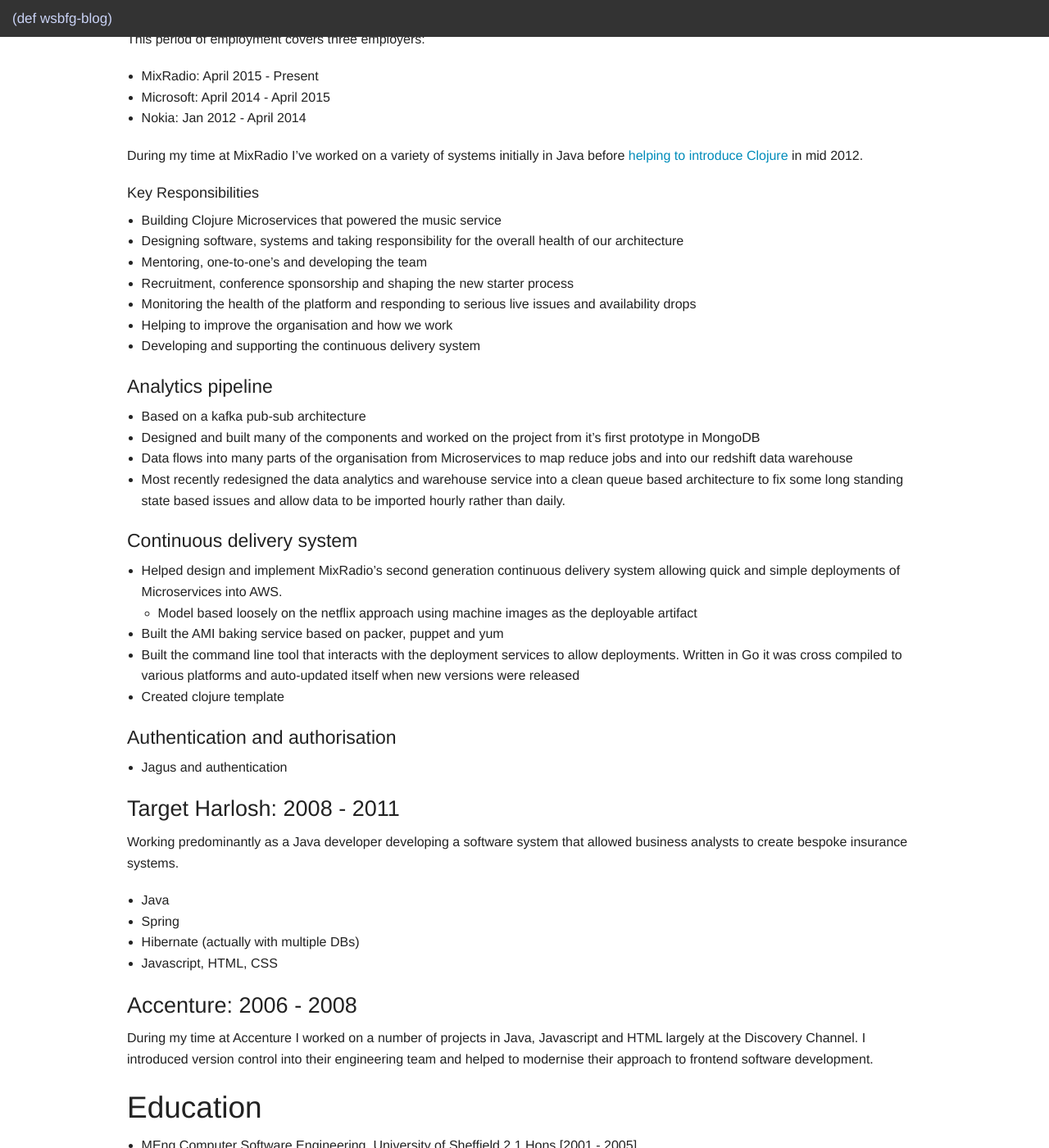
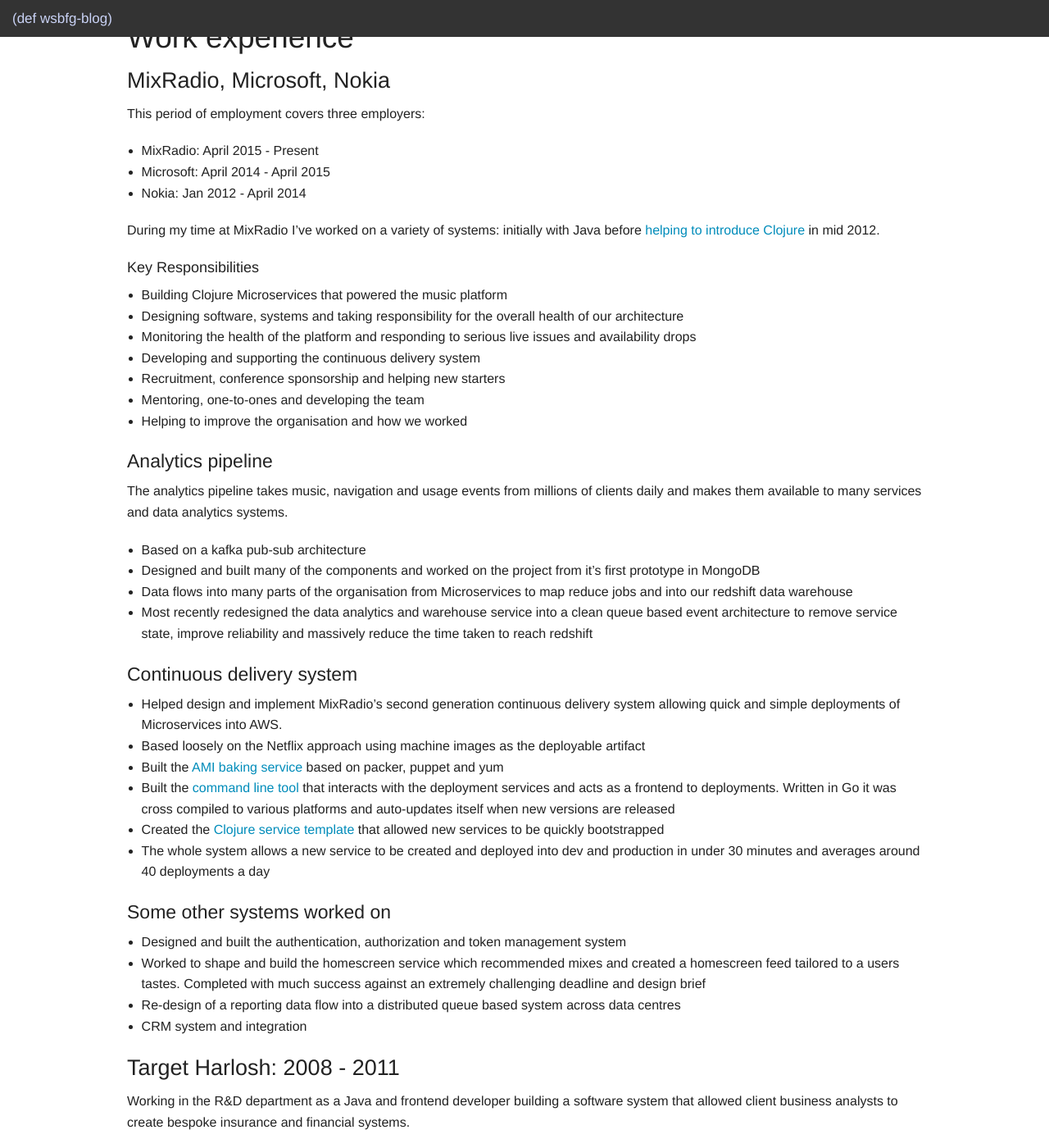
Before and after one commit to whostolebenfrog/whostolebenfrog.github.io, a Jekyll site: the page built from _posts/2016-02-17-cv.markdown, in a window 1280 px wide and 1400 px high, scrolled down 757 px. Shown: the whole window at 82% size. Built offline with Jekyll 4.4.1, drawn with Linux system fonts in a browser that asks for light colours; Markdown is read by kramdown in place of the engine named in the settings; comment, search, counter and statistics services are not loaded; some of the changed text lies outside the part shown.

Commit message:
More CV writing. Still draft but most content fleshed out

```diff
--- a/_posts/2016-02-17-cv.markdown
+++ b/_posts/2016-02-17-cv.markdown
@@ -21,9 +23,9 @@
 * Microservices
 * REST, JSON, HTTP
 * Scalable systems and high availability
-* Kafka, SQS and queue based systems
-* AWS
-* Linux
+* Kafka and queue based systems
+* AWS, EC2, DynamoDB, SQS, Redshift
+* Linux, Devlops, Git, scripting, vim, emacs
 
 ## Work experience
 
@@ -34,46 +36,53 @@
 * Microsoft: April 2014 - April 2015
 * Nokia: Jan 2012 - April 2014
 
-During my time at MixRadio I've worked on a variety of systems initially in Java before [helping to introduce Clojure](https://skillsmatter.com/skillscasts/3891-clojure-at-nokia-entertainment#video) in mid 2012.
+During my time at MixRadio I've worked on a variety of systems: initially with Java before [helping to introduce Clojure](https://skillsmatter.com/skillscasts/3891-clojure-at-nokia-entertainment#video) in mid 2012.
 
 ##### Key Responsibilities
-* Building Clojure Microservices that powered the music service
+* Building Clojure Microservices that powered the music platform
 * Designing software, systems and taking responsibility for the overall health of our architecture
-* Mentoring, one-to-one's and developing the team
-* Recruitment, conference sponsorship and shaping the new starter process
 * Monitoring the health of the platform and responding to serious live issues and availability drops
-* Helping to improve the organisation and how we work
 * Developing and supporting the continuous delivery system
+* Recruitment, conference sponsorship and helping new starters
+* Mentoring, one-to-ones and developing the team
+* Helping to improve the organisation and how we worked
 
 #### Analytics pipeline
+
+The analytics pipeline takes music, navigation and usage events from millions of clients daily and makes them available to many services and data analytics systems.
+
 * Based on a kafka pub-sub architecture
 * Designed and built many of the components and worked on the project from it's first prototype in MongoDB
 * Data flows into many parts of the organisation from Microservices to map reduce jobs and into our redshift data warehouse
-* Most recently redesigned the data analytics and warehouse service into a clean queue based architecture to fix some long standing state based issues and allow data to be imported hourly rather than daily.
+* Most recently redesigned the data analytics and warehouse service into a clean queue based event architecture to remove service state, improve reliability and massively reduce the time taken to reach redshift
 
 #### Continuous delivery system
+
 * Helped design and implement MixRadio's second generation continuous delivery system allowing quick and simple deployments of Microservices into AWS.
-  * Model based loosely on the netflix approach using machine images as the deployable artifact
-* Built the AMI baking service based on packer, puppet and yum
-* Built the command line tool that interacts with the deployment services to allow deployments. Written in Go it was cross compiled to various platforms and auto-updated itself when new versions were released
-* Created clojure template
+* Based loosely on the Netflix approach using machine images as the deployable artifact
+* Built the [AMI baking service](https://github.com/mixradio/mr-baker) based on packer, puppet and yum
+* Built the [command line tool](https://github.com/mixradio/klink) that interacts with the deployment services and acts as a frontend to deployments. Written in Go it was cross compiled to various platforms and auto-updates itself when new versions are released
+* Created the [Clojure service template](https://github.com/mixradio/mr-clojure) that allowed new services to be quickly bootstrapped
+* The whole system allows a new service to be created and deployed into dev and production in under 30 minutes and averages around 40 deployments a day
 
-#### Authentication and authorisation
-* Jagus and authentication
+#### Some other systems worked on
+
+* Designed and built the authentication, authorization and token management system
+* Worked to shape and build the homescreen service which recommended mixes and created a homescreen feed tailored to a users tastes. Completed with much success against an extremely challenging deadline and design brief
+* Re-design of a reporting data flow into a distributed queue based system across data centres
+* CRM system and integration
 
 ### Target Harlosh: 2008 - 2011
 
-Working predominantly as a Java developer developing a software system that allowed business analysts to create bespoke insurance systems.
-* Java
-* Spring
-* Hibernate (actually with multiple DBs)
-* Javascript, HTML, CSS
+Working in the R&D department as a Java and frontend developer building a software system that allowed client business analysts to create bespoke insurance and financial systems.
+* Java, Spring core, Spring webflow
+* Hibernate with multiple databases supported depending on client requirements
+* Javascript, jQuery, HTML, CSS
 
 ### Accenture: 2006 - 2008
 
 During my time at Accenture I worked on a number of projects in Java, Javascript and HTML largely at the Discovery Channel. I introduced version control into their engineering team and helped to modernise their approach to frontend software development.
 
-
 ## Education
 
 * MEng Computer Software Engineering, University of Sheffield 2.1 Hons [2001 - 2005]
```
Also changed, not shown: other parts of _posts/2016-02-17-cv.markdown (+3 -1 lines).
